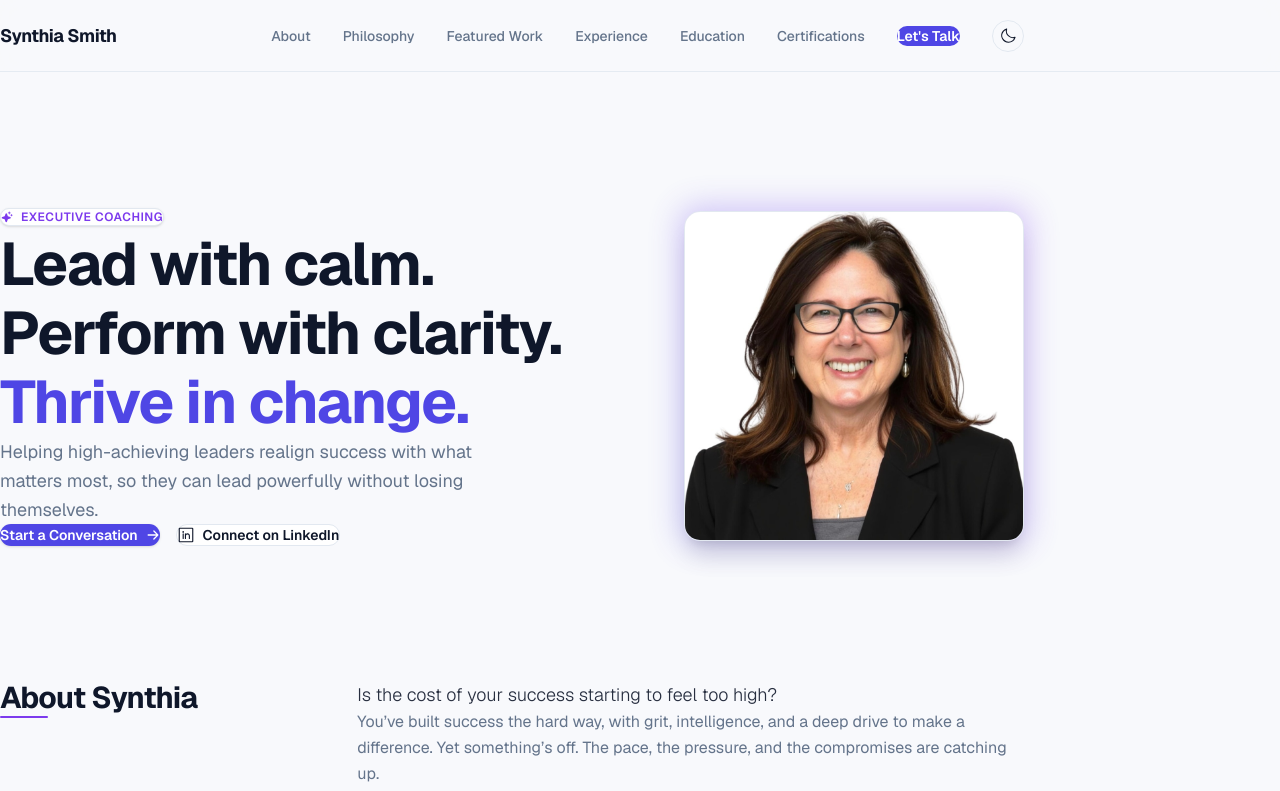
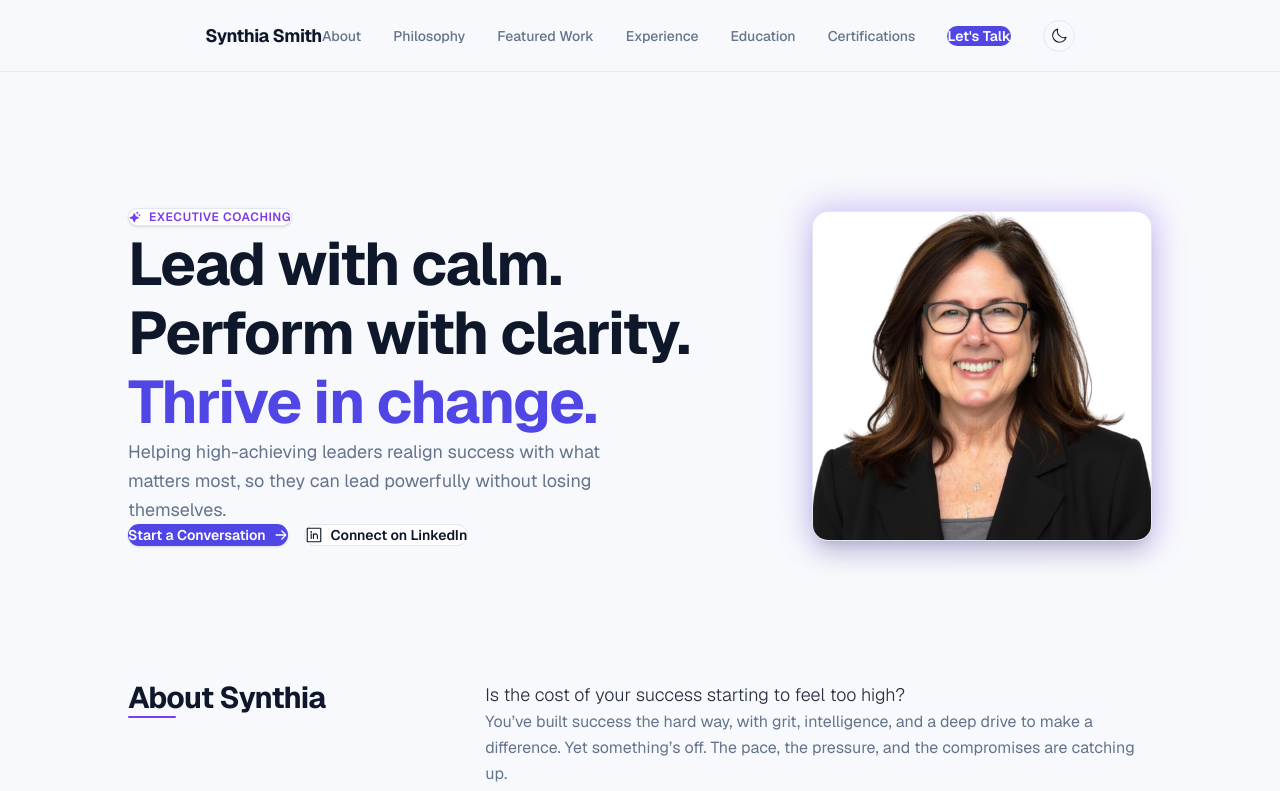
Before and after one commit to synthiasmith/portfolio-website, a Next.js app: page / in a window 1280 px wide. Shown: the top 791 px of the page. Built offline with nearby package versions, Linux system fonts and the light colour scheme.

Commit message:
Center page layout using flexbox to resolve centering issues on wide viewports

```diff
--- a/src/app/page.tsx
+++ b/src/app/page.tsx
@@ -238,9 +238,9 @@ export default function Home() {
       : certifications.filter((c) => c.category === activeCertTab);
 
   return (
-    <div className="min-h-screen w-full bg-background text-foreground transition-colors duration-300">
+    <div className="w-full min-h-screen bg-background text-foreground flex flex-col items-center transition-colors duration-300">
       {/* 1. Header Navigation */}
-      <header className="sticky top-0 z-50 h-[72px] w-full border-b border-card-border/80 bg-background/80 backdrop-blur-md">
+      <header className="sticky top-0 z-50 h-[72px] w-full border-b border-card-border/80 bg-background/80 backdrop-blur-md flex justify-center">
         <div className="mx-auto flex h-full max-w-5xl items-center justify-between px-6 sm:px-12">
           <a href="#" className="text-lg font-bold tracking-tight text-foreground">
             Synthia Smith
@@ -366,7 +366,7 @@ export default function Home() {
       </AnimatePresence>
 
       {/* Main Container */}
-      <main className="mx-auto max-w-5xl px-6 sm:px-12 py-12 space-y-36 md:space-y-48">
+      <main className="w-full max-w-5xl px-6 sm:px-12 py-12 space-y-36 md:space-y-48">
 
         {/* 2. Hero Section */}
         <section className="flex min-h-[calc(85vh-72px)] flex-col justify-center py-12">
@@ -741,7 +741,7 @@ export default function Home() {
       </main>
 
       {/* Footer */}
-      <footer className="border-t border-card-border/40 py-8 bg-card/10">
+      <footer className="border-t border-card-border/40 py-8 bg-card/10 w-full flex justify-center">
         <div className="mx-auto max-w-5xl px-6 sm:px-12 flex flex-col sm:flex-row items-center justify-between gap-4 text-xs text-muted">
           <p>© {new Date().getFullYear()} Synthia Smith. All rights reserved.</p>
           <div className="flex gap-6">
```
